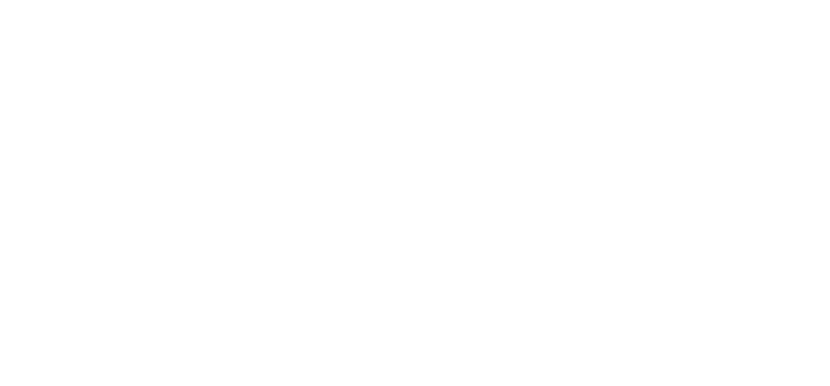
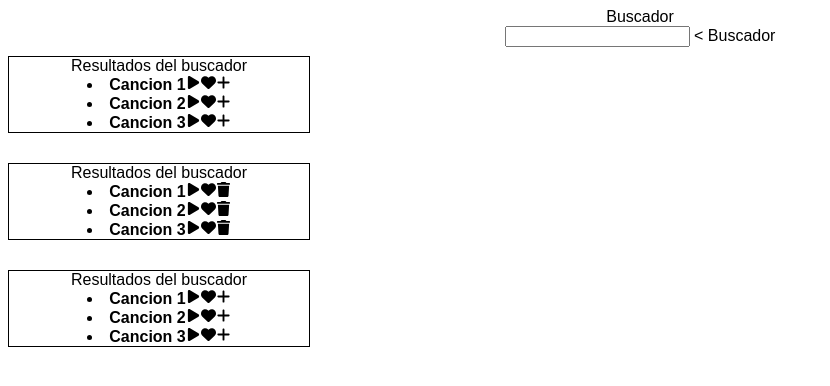
Before and after one commit to inetecuador/reproductor-musica-g4, a plain HTML site: page index.html in a window 1280 px wide. Shown: the whole page, without its empty margins (0-830 px from the left). Drawn offline with Linux system fonts and the light colour scheme.

Commit message:
Listados

```diff
--- a/index.html
+++ b/index.html
@@ -38,6 +38,44 @@
     </style>
 </head>
 <body>
+    <div id="listas">
+        <div>
+            Buscador
+
+            <div style="border: 1px; height: 30px;">
+
+                <input type="text" name="" id="buscador">
+                < Buscador
+            </div>
+         </div>
+        <div style="border: 1px solid black; width: 300px; ">
+
+            Resultados del buscador
+            <li> <strong> Cancion 1</strong><img src="./img/play-solid.svg" alt="" width="15" height="15"><img src="./img/heart-solid.svg" alt="" width="15" height="15"><img src="./img/plus-solid.svg" alt="" width="15" height="15"></li>
+            <li> <strong> Cancion 2</strong><img src="./img/play-solid.svg" alt="" width="15" height="15"><img src="./img/heart-solid.svg" alt="" width="15" height="15"><img src="./img/plus-solid.svg" alt="" width="15" height="15"></li>
+            <li> <strong> Cancion 3</strong><img src="./img/play-solid.svg" alt="" width="15" height="15"><img src="./img/heart-solid.svg" alt="" width="15" height="15"><img src="./img/plus-solid.svg" alt="" width="15" height="15"></li>
+        </div>
+        <div style="border: 1px; height: 30px;">
+
+        </div>
+        <div style="border: 1px solid black; width: 300px;">
+            Resultados del buscador
+            <li> <strong> Cancion 1</strong><img src="./img/play-solid.svg" alt="" width="15" height="15"><img src="./img/heart-solid.svg" alt="" width="15" height="15"><img src="./img/trash-solid.svg" alt="" width="15" height="15"></li>
+            <li> <strong> Cancion 2</strong><img src="./img/play-solid.svg" alt="" width="15" height="15"><img src="./img/heart-solid.svg" alt="" width="15" height="15"><img src="./img/trash-solid.svg" alt="" width="15" height="15"></li>
+            <li> <strong> Cancion 3</strong><img src="./img/play-solid.svg" alt="" width="15" height="15"><img src="./img/heart-solid.svg" alt="" width="15" height="15"><img src="./img/trash-solid.svg" alt="" width="15" height="15"></li>
+        </div>
+        <div style="border: 1px; height: 30px;">
+
+        </div>
+        <div style="border: 1px solid black; width: 300px;">
+            Resultados del buscador
+            <li> <strong> Cancion 1</strong><img src="./img/play-solid.svg" alt="" width="15" height="15"><img src="./img/heart-solid.svg" alt="" width="15" height="15"><img src="./img/plus-solid.svg" alt="" width="15" height="15"></li>
+            <li> <strong> Cancion 2</strong><img src="./img/play-solid.svg" alt="" width="15" height="15"><img src="./img/heart-solid.svg" alt="" width="15" height="15"><img src="./img/plus-solid.svg" alt="" width="15" height="15"></li>
+            <li> <strong> Cancion 3</strong><img src="./img/play-solid.svg" alt="" width="15" height="15"><img src="./img/heart-solid.svg" alt="" width="15" height="15"><img src="./img/plus-solid.svg" alt="" width="15" height="15"></li>
+
+        </div>
+    </div>
+
 
 </body>
 </html
```
